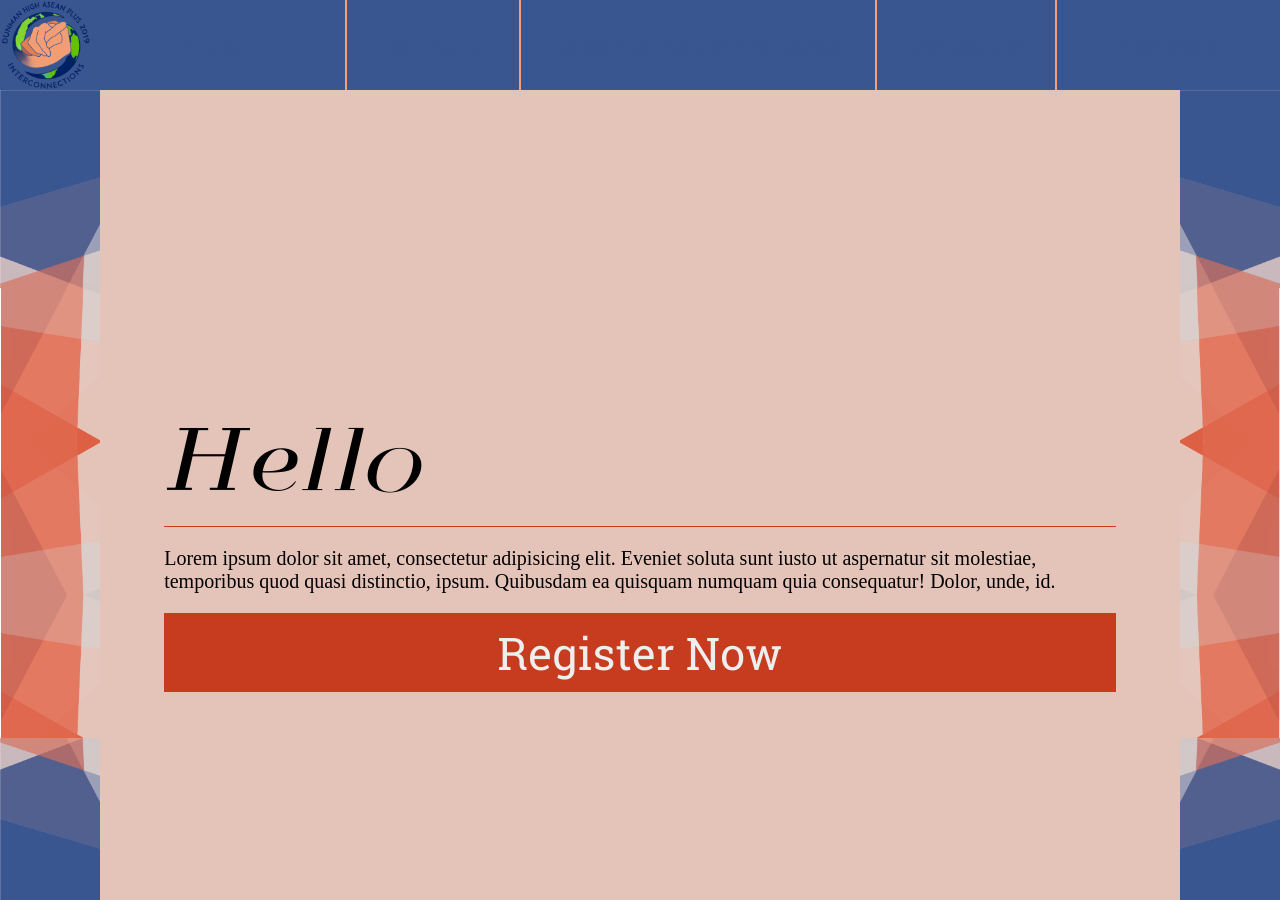
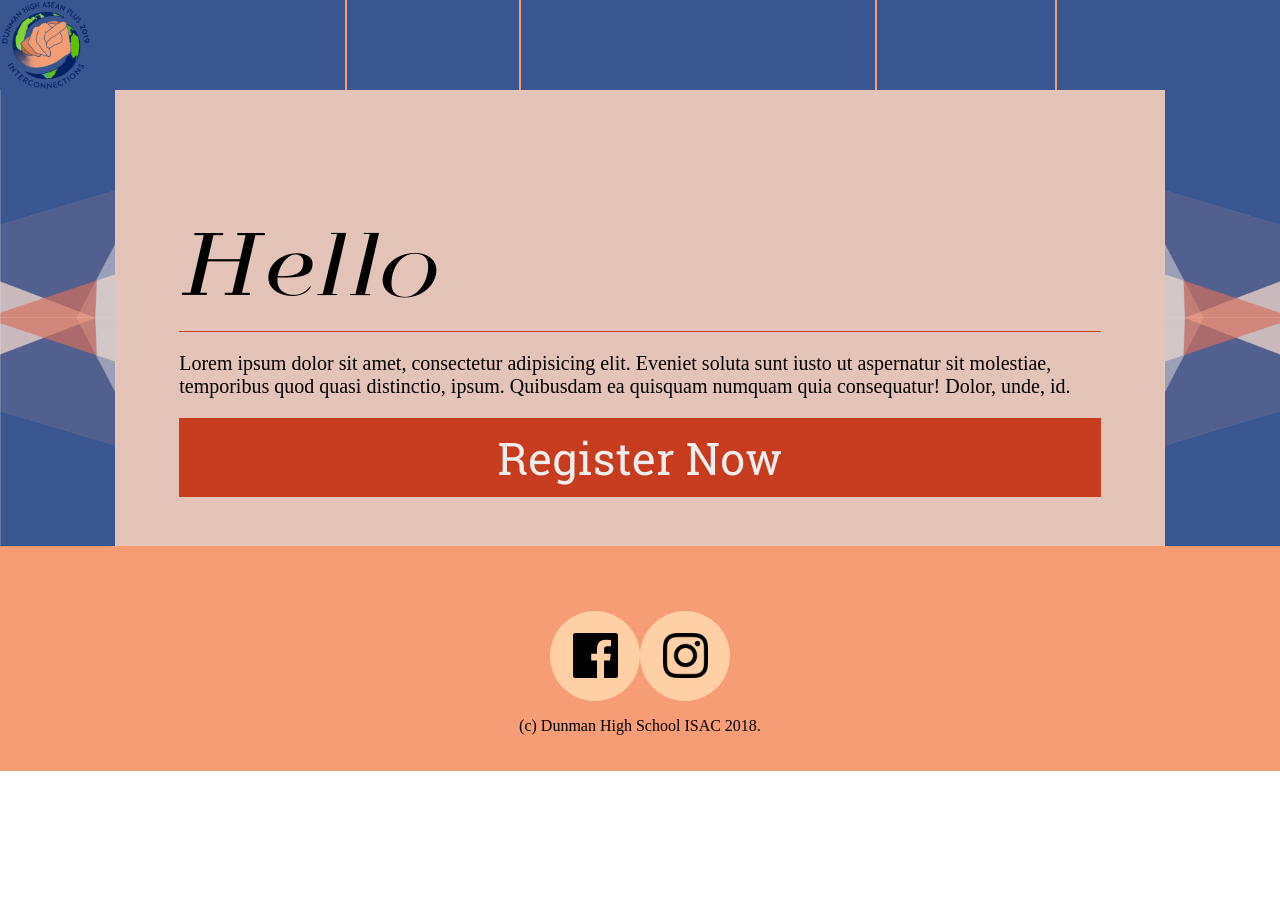
Before and after one commit to kaine119/dhap-2019, a Jekyll site: the page built from registration.html, in a window 1280 px wide and 900 px high. Built offline with Jekyll 4.4.1, drawn with Linux system fonts in a browser that asks for light colours.

Commit message:
Fix motif alignment

```diff
--- a/assets/css/content.css
+++ b/assets/css/content.css
@@ -17,16 +17,15 @@
     background-image: url({{ site.baseurl }}/assets/img/side.png);
     background-repeat: repeat-y;
     background-size: contain;
-    height: 50vh;
     background-position: top left;
     width: 100%;
     flex-grow: 1;
-    display: block;
 }
 
 .bar__top {
     height: auto;
     transform: scaleY(-1);
+    font-size: 0;
 }
 
 .bar__top img {
@@ -58,12 +57,27 @@
     justify-content: center;
     font-size: 15pt;
     font-family: serif;
-    width: 95vw;
+    width: 80vw;
     padding-left: 5vw;
     padding-right: 5vw;
     background: #E4C4B9;
     font-family: "Montserrat";
+}
 
+@media screen and (max-width: 1000px) {
+    article.content {
+        width: 75vw;
+        padding-left: 5vw;
+        padding-right: 5vw;
+    }
+
+    .bar--left {
+        display: none;
+    }
+
+    .bar--right {
+        width: 15vw;
+    }
 }
 
 
@@ -98,11 +112,3 @@
     filter: brightness(50%);
     z-index: -6;
 }
-
-@media screen and (max-width: 1000px) {
-    article.content {
-        width: 90vw;
-        padding-left: 5vw;
-        padding-right: 5vw;
-    }
-}
```
Also changed, not shown: assets/img/side.png.
